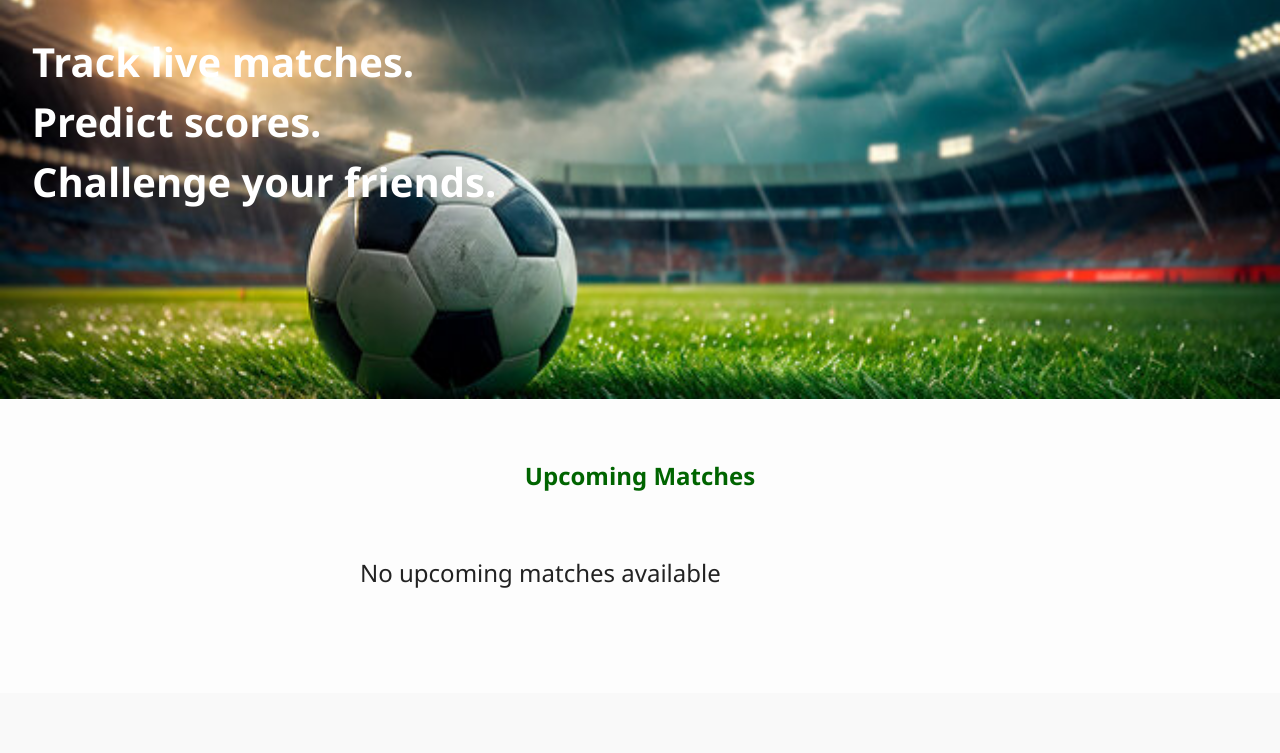
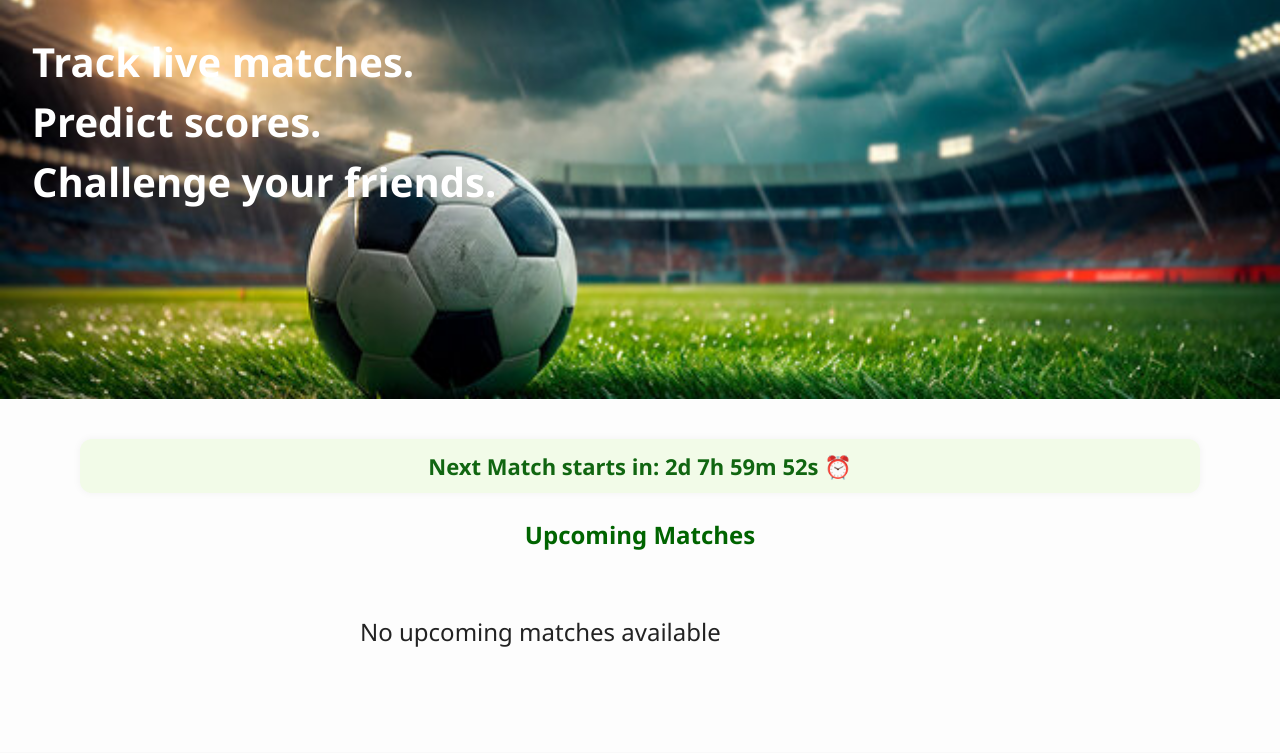
Before and after one commit to ArezooGoshtasbi/football-mania, a Django app: template football/templates/football/home.html in a window 1280 px wide. Shown: the part 55-808 px from the top of the page. Run offline with Django 5.2, Linux system fonts and the light colour scheme; the template is opened without the code that fills it, so the values that code supplies are empty.

Commit message:
add timer to show the nearest match

```diff
--- a/football/static/football/home.css
+++ b/football/static/football/home.css
@@ -86,6 +86,18 @@ body {
   margin-bottom: 20px;
   display: block;
 }
+.countdown-timer {
+  text-align: center;
+  font-size: 22px;
+  font-weight: bold;
+  margin-bottom: 25px;
+  color: #116611;
+  background: #f2fbe8;
+  padding: 12px 20px;
+  border-radius: 12px;
+  box-shadow: 0 0 8px rgba(0,0,0,0.05);
+}
+
 h2 {
   text-align: center;
   font-size: 24px;
--- /dev/null
+++ b/football/static/football/js/home_timer.js
@@ -0,0 +1,25 @@
+document.addEventListener("DOMContentLoaded", () => {
+    const matchTime = "2025-04-18T21:00:00";
+
+    function updateCountdown() {
+      const now = new Date();
+      const matchDate = new Date(matchTime);
+      const diff = matchDate - now;
+
+      if (diff <= 0) {
+        document.getElementById("next-match-timer").textContent = "Match is starting!";
+        clearInterval(timer);
+        return;
+      }
+
+      const days = Math.floor(diff / (1000 * 60 * 60 * 24));
+      const hours = Math.floor((diff / (1000 * 60 * 60)) % 24);
+      const minutes = Math.floor((diff / (1000 * 60)) % 60);
+      const seconds = Math.floor((diff / 1000) % 60);
+
+      document.getElementById("next-match-timer").textContent =
+        `Next Match starts in: ${days}d ${hours}h ${minutes}m ${seconds}s ⏰`;
+    }
+
+    const timer = setInterval(updateCountdown, 1000);
+  });
--- a/football/templates/football/home.html
+++ b/football/templates/football/home.html
@@ -17,6 +17,9 @@
         {% endfor %}
       </div>
     {% endif %}
+    <div id="next-match-timer" class="countdown-timer">
+      <!-- متن تایمر اینجا با جاوااسکریپت میاد -->
+    </div>
     <h2>Upcoming Matches</h2>
     <div class="matches-list">
       {% if upcoming_matches %}
@@ -100,4 +103,5 @@
       });
     }, 2000);
   </script>
+  <script src="{% static 'football/js/home_timer.js' %}"></script>
 {% endblock %}
```
